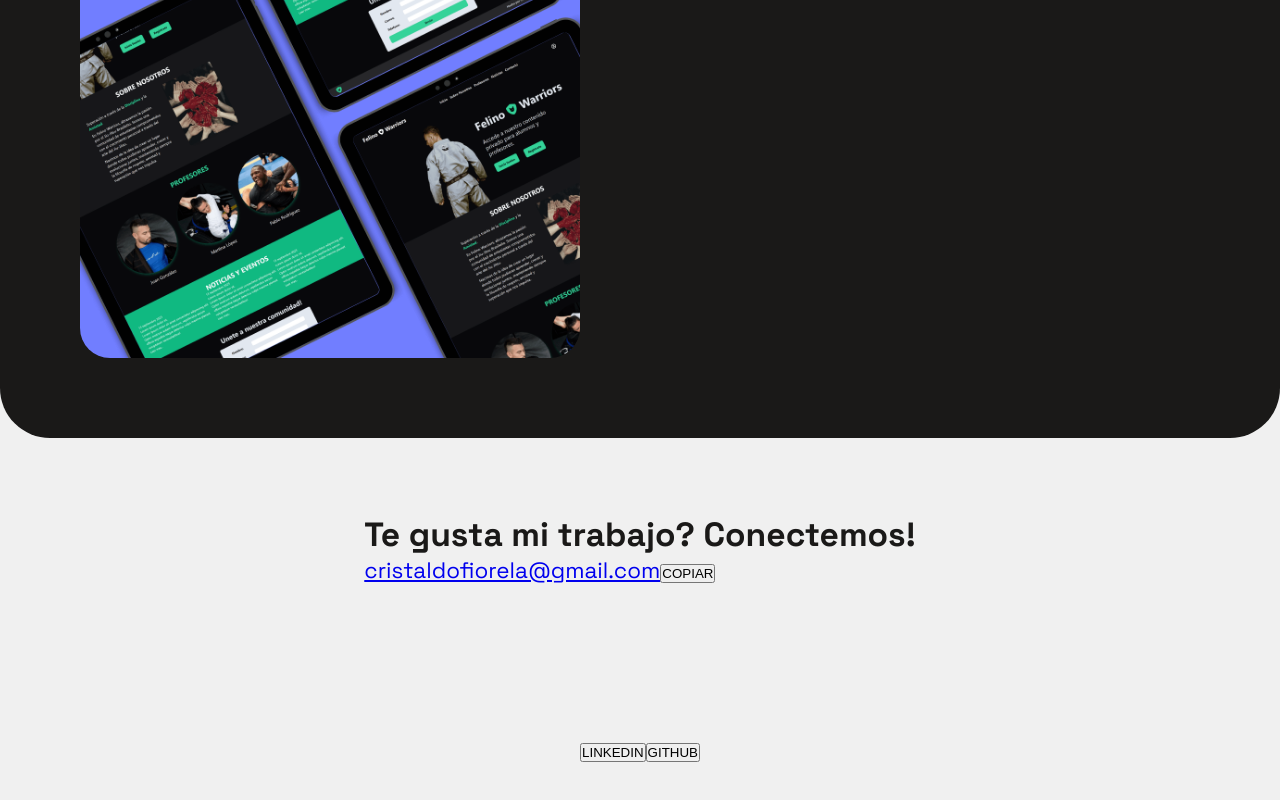
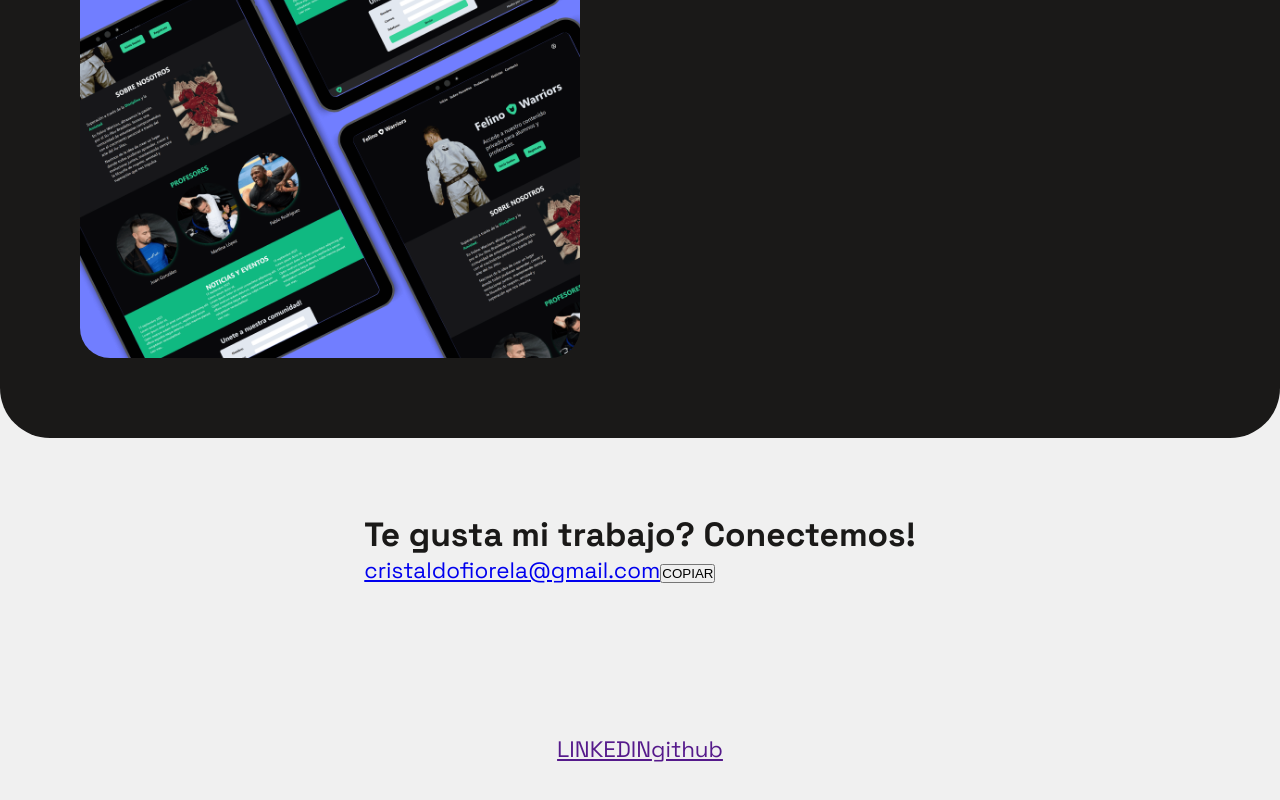
Before and after one commit to Cristaldo-Fiorela/portfolio2024, a React (Vite) app: page / in a window 1280 px wide. Shown: the part 3280-4080 px from the top of the page. Built offline with nearby package versions, Linux system fonts and the light colour scheme; a web font is replaced by a local one.

Commit message:
nombrando ids y cambio de redes a anchor

```diff
--- a/src/components/Footer.jsx
+++ b/src/components/Footer.jsx
@@ -1,7 +1,7 @@
 const Footer = () => {
   return (
     <footer>
-      <section>
+      <section id="contact-container">
         <h2>Te gusta mi trabajo? Conectemos!</h2>
         <div>
           <a href="mailto:cristaldofiorela@gmail.com">cristaldofiorela@gmail.com</a>
@@ -9,9 +9,9 @@ const Footer = () => {
         </div>
       </section>
 
-      <div>
-        <button>LINKEDIN</button>
-        <button>GITHUB</button>
+      <div id="social-container">
+        <a href="" target="_blank" >LINKEDIN</a>
+        <a href="" target="_blank" >github</a>
       </div>
     </footer>
   )
```
